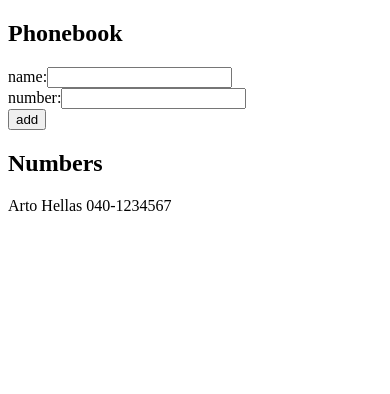
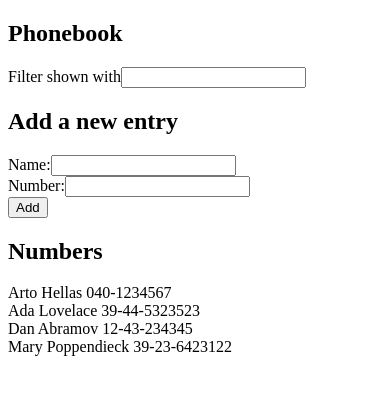
Before and after one commit to yuheem98/FullStackOpen2020, a React (Create React App) app in the folder part2/phonebook/: page / in a window 390 px wide. Shown: the top 394 px of the page. Built offline with nearby package versions, Linux system fonts and the light colour scheme.

Commit message:
Update phonebook app for part 2 exerices 9

```diff
--- a/part2/phonebook/src/App.js
+++ b/part2/phonebook/src/App.js
@@ -19,10 +19,14 @@ const Persons = ({ persons }) => {
 
 const App = () => {
   const [ persons, setPersons ] = useState([
-    {name: 'Arto Hellas', number: '040-1234567'}
+    {name: 'Arto Hellas', number: '040-1234567'},
+    {name: 'Ada Lovelace', number: '39-44-5323523' },
+    {name: 'Dan Abramov', number: '12-43-234345'},
+    {name: 'Mary Poppendieck', number: '39-23-6423122' }
   ])
   const [ newName, setNewName ] = useState('')
   const [ newNumber, setNewNumber ] = useState('')
+  const [ newFilter, setNewFilter ] = useState('')
 
   const addPerson = (event) => {
     event.preventDefault()
@@ -43,23 +47,34 @@ const App = () => {
 
   const handleNameChange = (event) => setNewName(event.target.value)
   const handeNumberChange = (event) => setNewNumber(event.target.value)
+  const handleFilterChange = (event) => setNewFilter(event.target.value)
+
+  const personsToShow = newFilter
+    ? persons.filter(person =>
+      person.name.toLowerCase().includes(newFilter.toLowerCase()))
+    : persons
 
   return (
     <div>
       <h2>Phonebook</h2>
+        <div>
+          Filter shown with
+          <input value={newFilter} onChange={handleFilterChange} />
+        </div>
+      <h2>Add a new entry</h2>
       <form onSubmit={addPerson}>
         <div>
-          name:<input value={newName} onChange={handleNameChange} />
+          Name:<input value={newName} onChange={handleNameChange} />
         </div>
         <div>
-          number:<input value={newNumber} onChange={handeNumberChange} />
+          Number:<input value={newNumber} onChange={handeNumberChange} />
         </div>
         <div>
-          <button type="submit">add</button>
+          <button type="submit">Add</button>
         </div>
       </form>
       <h2>Numbers</h2>
-        <Persons persons={persons} />
+        <Persons persons={personsToShow} />
     </div>
   )
 }
```
